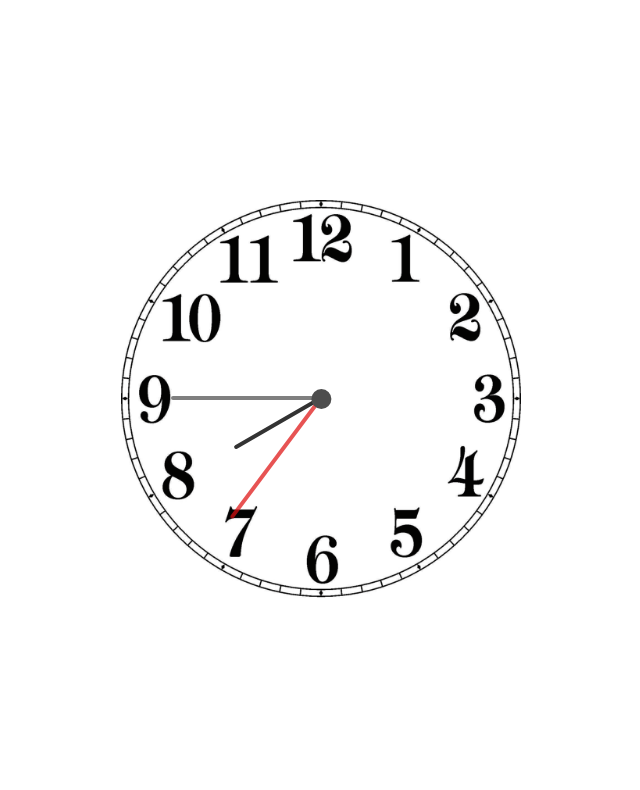
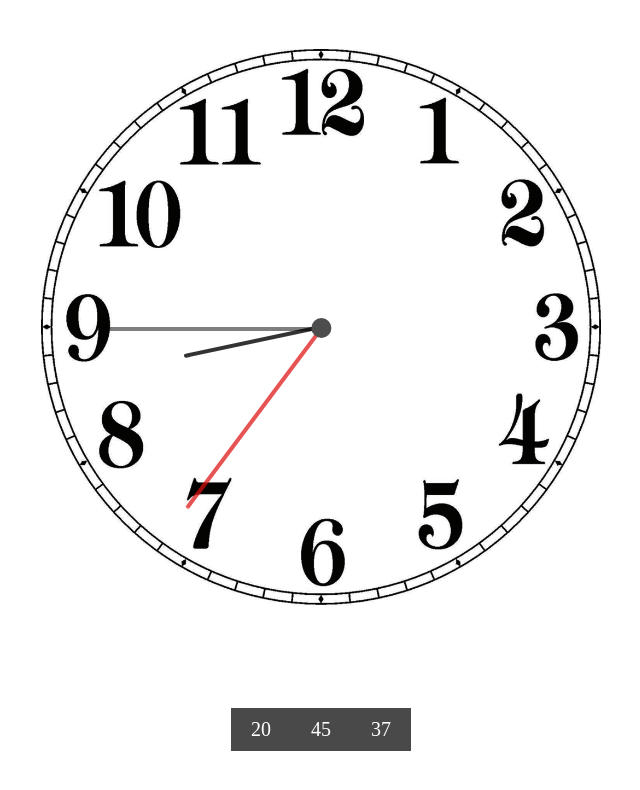
Before and after one commit to mosi3883/clock, a website: page index.html in a window 1280 px wide. Shown: the whole page, without its empty margins (319-959 px from the left). Drawn offline with Linux system fonts and the light colour scheme.

Commit message:
digital clock

```diff
--- a/css/style.css
+++ b/css/style.css
@@ -15,8 +15,8 @@ body {
   place-items: center;
 }
 .clock {
-  width: 40rem;
-  height: 40rem;
+  width: 70vh;
+  height: 70vh;
   /* border: 3px solid #566270; */
   /* border-radius: 50%; */
   position: relative;
@@ -27,30 +27,30 @@ body {
 .hour {
   z-index: 15;
   background-color: rgba(0, 0, 0, 0.8);
-  transform: rotate(90deg);
-  height: 10rem !important;
-  top: calc(10rem - 2px) !important;
+  transform: rotate(0);
+  height: 25% !important;
+  top: calc(25% - 2px) !important;
 }
 
 .min {
   z-index: 20;
   background-color: rgba(0, 0, 0, 0.5);
-  transform: rotate(190deg);
+  transform: rotate(0);
 }
 
 .sec {
   z-index: 25;
 
   background-color: rgba(221, 14, 14, 0.712);
-  transform: rotate(280deg);
+  transform: rotate(0);
 }
 
 .aghrabe {
   width: 4px;
-  height: 15rem;
+  height: 28vh;
   position: absolute;
   left: calc(50% - 2px);
-  top: calc(5rem - 2px);
+  top: calc(50% - 28vh);
   transform-origin: 50% 100%;
   border-top-left-radius: 10rem;
   border-top-right-radius: 10rem;
@@ -68,3 +68,18 @@ body {
   z-index: 100;
   border-radius: 50%;
 }
+
+/* digital clock */
+
+.digital-clock {
+  display: flex;
+}
+
+.hour-box,
+.min-box,
+.sec-box {
+  padding: 1rem 2rem;
+  background-color: #494949;
+  color: #fff;
+  font-size: 20px;
+}
--- a/index.html
+++ b/index.html
@@ -15,5 +15,10 @@
       <div class="aghrabe min"></div>
       <div class="aghrabe sec"></div>
     </div>
+    <div class="digital-clock">
+      <div class="hour-box"></div>
+      <div class="min-box"></div>
+      <div class="sec-box"></div>
+    </div>
   </body>
 </html>
--- a/js/script.js
+++ b/js/script.js
@@ -2,10 +2,11 @@ class Time {
   #hourEl = document.querySelector(".hour");
   #minEl = document.querySelector(".min");
   #secEl = document.querySelector(".sec");
-  constructor(hour, min, sec) {
+  #fakeHour;
+  constructor(hour = 0, min = 0, sec = 0) {
+    this.sec = sec;
+    this.min = min;
     this.hour = hour;
-    this.min = min;
-    this.sec = sec;
   }
 
   set hour(h) {
@@ -24,9 +25,12 @@ class Time {
   set min(m) {
     if (m < 60) {
       this._min = m;
+      if (this.min % 12 == 0) {
+        this.updateHourUI();
+      }
     } else {
+      this._min = m % 60;
       this.hour += Number.parseInt(m / 60);
-      this._min = m % 60;
     }
     this.updateMinUI();
   }
@@ -54,15 +58,29 @@ class Time {
   }
 
   updateSecUI() {
+    document.querySelector(".sec-box").textContent = (this.sec + "").padStart(
+      2,
+      "0"
+    );
     this.#secEl.style.transform = `rotate(${this.sec * 6}deg)`;
   }
 
   updateMinUI() {
+    document.querySelector(".min-box").textContent = (this.min + "").padStart(
+      2,
+      "0"
+    );
     this.#minEl.style.transform = `rotate(${this.min * 6}deg)`;
   }
 
   updateHourUI() {
-    this.#hourEl.style.transform = `rotate(${this.hour * 30}deg)`;
+    document.querySelector(".hour-box").textContent = (this.hour + "").padStart(
+      2,
+      "0"
+    );
+    this.#fakeHour = (this.hour % 12) * 5 + Number.parseInt(this.min / 12);
+
+    this.#hourEl.style.transform = `rotate(${this.#fakeHour * 6}deg)`;
   }
 }
 const time = new Date();
```
